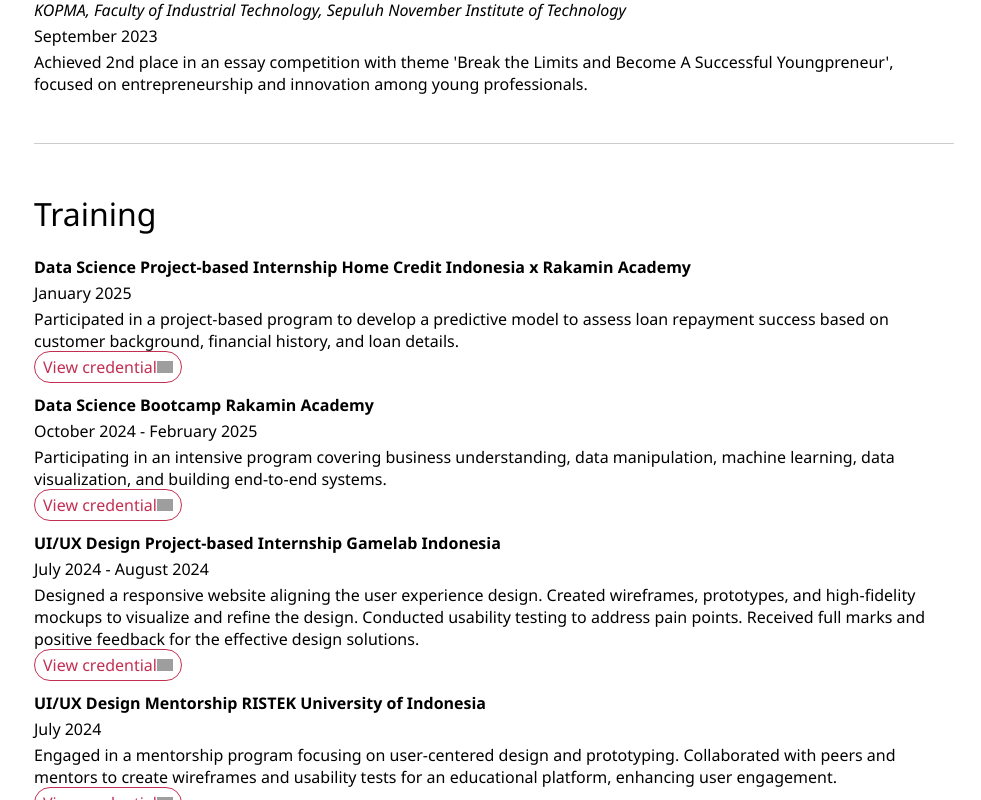
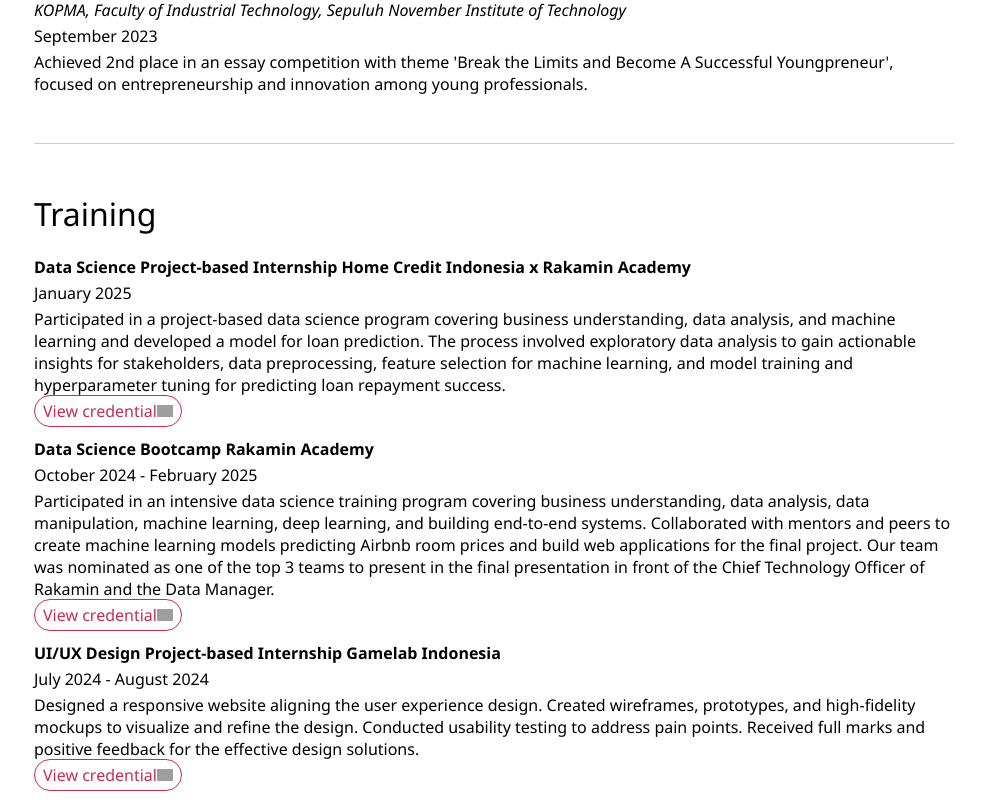
Before and after one commit to FiZufa/personal-website, a Nuxt app: page /cv in a window 1280 px wide. Shown: the part 1218-2018 px from the top of the page, without its empty margins (146-1127 px from the left). Built offline with nearby package versions, Linux system fonts and the light colour scheme; grey boxes are pictures that could not be loaded.

Commit message:
update latest

```diff
--- a/data/CourseProject.json
+++ b/data/CourseProject.json
@@ -3,7 +3,7 @@
       "name": "Stackoverflow Data Analysis",
       "tags": ["Software Engineering", "Java", "Data Analysis"],
       "description": "A web application that stores, analyzes, and visualizes Stack Overflow Q&A data related to Java programming, with the goal of understanding common questions, answers, and resolution activities. The analysis focuses on the most common Java topics, user engagement, exceptions and errors, and answer quality. Insights are visualized through a web application built with Spring Boot as the REST API service and Vue.js as the front-end framework. This is a group project collaborated with @SreynyTha.",
-      "skills": ["Java programming language", "Data analysis", "Data collection", "Data visualization", "Web development", "Spring Boot", "REST API", "Vue.js"],
+      "skills": ["Java programming language", "Object-oriented programming", "Data analysis", "Data collection", "Data visualization", "Web development", "Spring Boot", "REST API", "Vue.js"],
       "course": "Computer System Design and Application (CS209) Fall 2024",
       "links": {
         "Github": "https://github.com/FiZufa/CS209-Final-Project-2024"
@@ -13,7 +13,7 @@
       "name": "Ancient to Modern Chinese Machine Translation",
       "tags": ["Machine Learning", "NLP"],
       "description": "The machine translation model uses Transformers architecture, particularly the Encoder-Decoder, to translate ancient Chinese into modern Chinese. The experiment involves a Transformer model with the encoder implemented using BERT and the decoder using GPT for the sequence-to-sequence task, specifically machine translation. This is a group project led by @LamNguyen and supervised by @Prof. Yang Xu.",
-      "skills": ["Text preprocessing", "Natural Language Processing", "Transformers architecture", "Large Language Models", "Fine-tuning", "GPT", "BERT"],
+      "skills": ["Text preprocessing", "Natural Language Processing", "Transformers architecture", "Large Language Models", "Fine-tuning", "GPT", "BERT", "PyTorch", "Hugging Face"],
       "course": "Group Project III Fall 2024",
       "links": {
         "Slides": "https://drive.google.com/file/d/1JNjTduH1_wAFeAZdeoMTwEwsgnP5Tont/view?usp=sharing"
@@ -23,7 +23,7 @@
         "name": "Java Linking Game",
         "tags": ["Software Engineering", "Java"],
         "description": "A Java-based multiplayer linking game that leverages JavaFX for the user interface and incorporates server-client communication to support multiple players. The implementation involve the concept of socket programming, multithreading, and JavaFX for the UI in Java as object-oriented programming language. ",
-        "skills": ["Java programming language", "JavaFX", "Socket programming", "Multithreading"],
+        "skills": ["Java programming language", "Object-oriented programming", "JavaFX", "Socket programming", "Multithreading"],
         "course": "Computer System Design and Application (CS209) Fall 2024",
         "links": {
             "Github": "https://github.com/FiZufa/Linking-Game-Java"
@@ -33,7 +33,7 @@
         "name": "Analysis of Olympic Historical Datasets",
         "tags": ["Java", "Data Analysis"],
         "description": "Preprocessed and analyzed Olympic historical datasets using Java as an object-oriented programming language, leveraging its features such as Collections, Lambda, and Streams. The analysis includes the top 10 highest-performing female athletes in individual sports, BMI by sport, the top 10 least-represented summer sports, the top 10 countries by medals in the Winter Olympics since 2000, and the top 10 countries with the youngest athletes in the 2020 Summer Olympics.",
-        "skills": ["Java programming language", "Data analysis", "Data preprocessing", "Collections", "Lambda", "Streams"],
+        "skills": ["Java programming language", "Object-oriented programming", "Data analysis", "Data preprocessing", "Collections", "Lambda", "Streams"],
         "course":"Computer System Design and Application (CS209) Fall 2024",
         "links": {
             "Github": "https://github.com/FiZufa/java2-assignment-1"
--- a/data/PBIProject.json
+++ b/data/PBIProject.json
@@ -8,7 +8,7 @@
         "period": "October 2024 - February 2025",
         "links": {
             "Github": "https://github.com/FiZufa/Final-Project-Rakamin",
-            "Slides": ""
+            "Slides": "https://drive.google.com/file/d/1WWR5hKIzbOrxWn0qFrXzho4xNp-d_tKZ/view?usp=sharing"
         }
     },
     {
@@ -20,7 +20,7 @@
         "period": "January 2025",
         "links": {
             "Github": "https://github.com/FiZufa/PBI_RakaminxHomeCreditIndonesia_FinalTask",
-            "Slides": ""
+            "Slides": "https://drive.google.com/file/d/11ITGyfne4JgiM3h1kJwnfxVdhiQHXyBL/view?usp=sharing"
         }
     },
     {
--- a/data/data_skills.json
+++ b/data/data_skills.json
@@ -1,7 +1,7 @@
 {
     "Programming Languages": "Python, Java (Object-oriented Programming)",
     "Web Development": "HTML, CSS, JavaScript, Vue.js, REST API (FastAPI, Spring Boot)",
-    "Data Analysis": "PosgreSQL, Python (Pandas, Numpy), Data Visualization (Matplotlib, Seaborn)",
+    "Data Analysis": "PostgreSQL, Python (Pandas, Numpy), Data Visualization (Matplotlib, Seaborn)",
     "Design Tool": "Figma",
     "Machine Learning tools": "PyTorch, Scikit-learn, Keras, NLTK, SpaCY, Streamlit (deployment)",
     "DevOps and Automation": "CI/CD, Jenkins, Docker, Kubernetes",
--- a/data/data_training.json
+++ b/data/data_training.json
@@ -2,13 +2,14 @@
     {
         "name": "Data Science Project-based Internship Home Credit Indonesia x Rakamin Academy",
         "time": "January 2025",
-        "desc": "Participated in a project-based program to develop a predictive model to assess loan repayment success based on customer background, financial history, and loan details.",
+        "desc": "Participated in a project-based data science program covering business understanding, data analysis, and machine learning and developed a model for loan prediction. The process involved exploratory data analysis to gain actionable insights for stakeholders, data preprocessing, feature selection for machine learning, and model training and hyperparameter tuning for predicting loan repayment success.",
         "link": "https://drive.google.com/file/d/1-FBp2Jo87muuS_PLpeTR23w8ZGHDuMlg/view?usp=sharing"
     },
     {
         "name": "Data Science Bootcamp Rakamin Academy",
         "time": "October 2024 - February 2025",
-        "desc": "Participating in an intensive program covering business understanding, data manipulation, machine learning, data visualization, and building end-to-end systems."
+        "desc": "Participated in an intensive data science training program covering business understanding, data analysis, data manipulation, machine learning, deep learning, and building end-to-end systems. Collaborated with mentors and peers to create machine learning models predicting Airbnb room prices and build web applications for the final project. Our team was nominated as one of the top 3 teams to present in the final presentation in front of the Chief Technology Officer of Rakamin and the Data Manager.",
+        "link": "https://drive.google.com/file/d/1WWR5hKIzbOrxWn0qFrXzho4xNp-d_tKZ/view?usp=sharing"
     },
     {
         "name": "UI/UX Design Project-based Internship Gamelab Indonesia",
--- a/pages/index.vue
+++ b/pages/index.vue
@@ -41,7 +41,7 @@
                         <li>building deliverable software systems and exploring software engineering concepts.</li>
                     </ul>
                 </p>
-                <p>I am expected to graduate with my bachelor’s degree in June 2025, and <b>I’m actively seeking internship or full-time opportunities as Data Analyst, Data Scientist, or AI/Software Engineer!</b> 🚀</p>
+                <p>I am expected to graduate with my bachelor’s degree in June 2025, and <b>I’m actively seeking internship or full-time opportunities in AI, data, or software!</b> 🚀</p>
             </div>
 
         </div>
```
